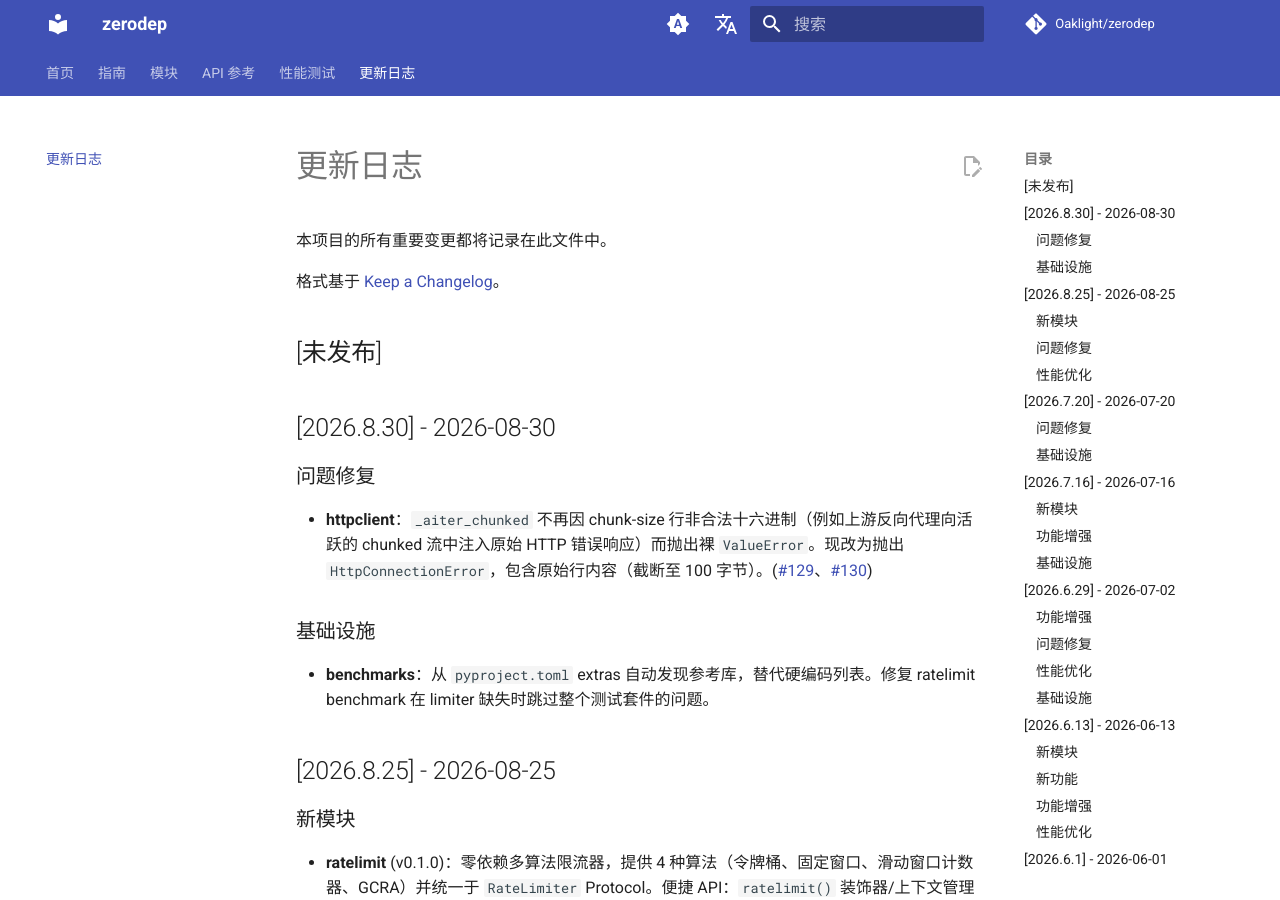
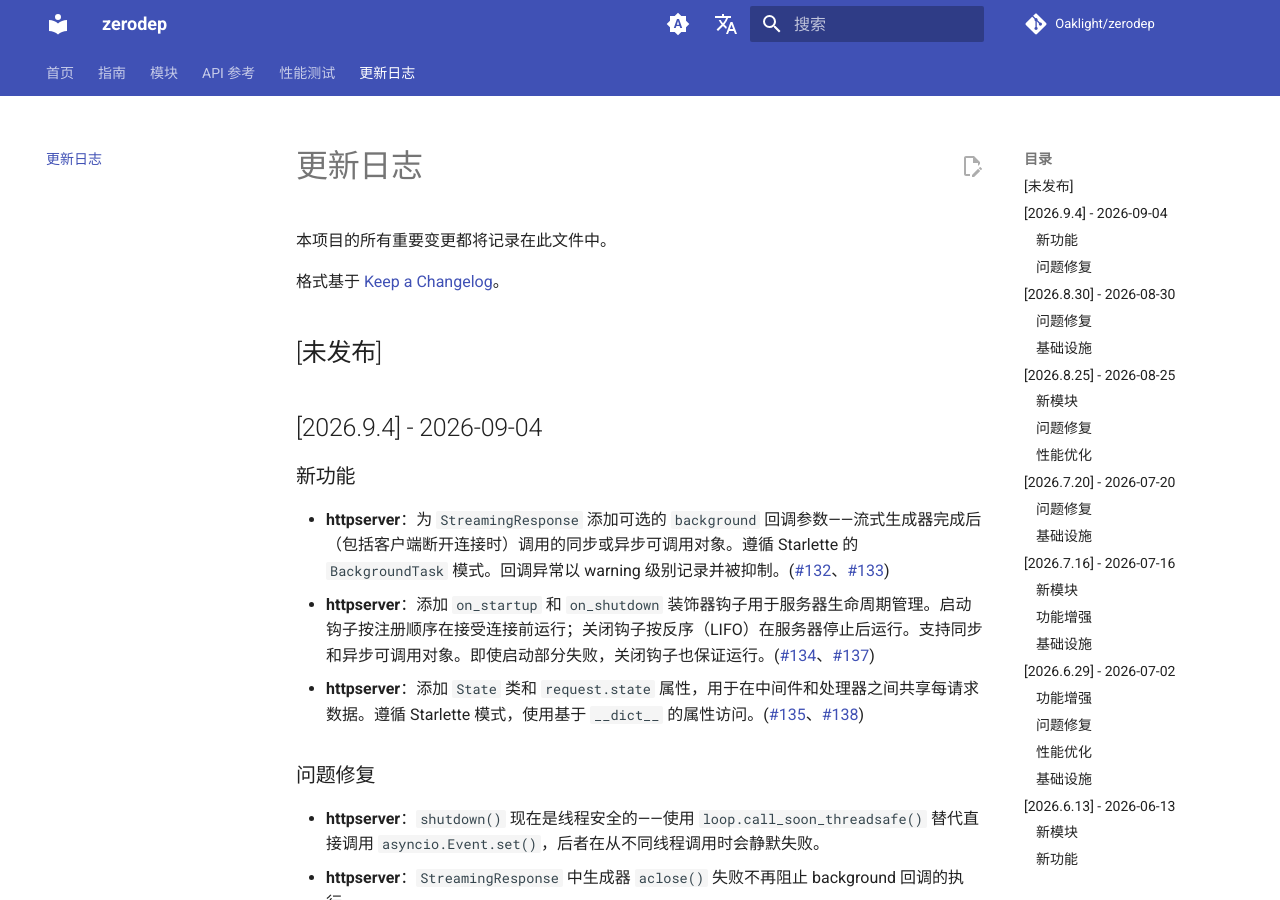
Before and after one commit to Oaklight/zerodep, an MkDocs documentation site: the page built from docs/changelog.md, in a window 1280 px wide and 900 px high. Built offline with MkDocs 1.6.1 and Material for MkDocs 9.7.7, drawn with Linux system fonts in a browser that asks for light colours; comment, search, counter and statistics services are not loaded.

Commit message:
docs: add 2026.9.4 changelog entries

```diff
--- a/docs/changelog.md
+++ b/docs/changelog.md
@@ -5,6 +5,19 @@
 格式基于 [Keep a Changelog](https://keepachangelog.com/zh-CN/1.1.0/)。
 
 ## [未发布]
+
+## [2026.9.4] - 2026-09-04
+
+### 新功能
+
+- **httpserver**：为 `StreamingResponse` 添加可选的 `background` 回调参数——流式生成器完成后（包括客户端断开连接时）调用的同步或异步可调用对象。遵循 Starlette 的 `BackgroundTask` 模式。回调异常以 warning 级别记录并被抑制。([#132](https://github.com/Oaklight/zerodep/issues/132)、[#133](https://github.com/Oaklight/zerodep/pull/133))
+- **httpserver**：添加 `on_startup` 和 `on_shutdown` 装饰器钩子用于服务器生命周期管理。启动钩子按注册顺序在接受连接前运行；关闭钩子按反序（LIFO）在服务器停止后运行。支持同步和异步可调用对象。即使启动部分失败，关闭钩子也保证运行。([#134](https://github.com/Oaklight/zerodep/issues/134)、[#137](https://github.com/Oaklight/zerodep/pull/137))
+- **httpserver**：添加 `State` 类和 `request.state` 属性，用于在中间件和处理器之间共享每请求数据。遵循 Starlette 模式，使用基于 `__dict__` 的属性访问。([#135](https://github.com/Oaklight/zerodep/issues/135)、[#138](https://github.com/Oaklight/zerodep/pull/138))
+
+### 问题修复
+
+- **httpserver**：`shutdown()` 现在是线程安全的——使用 `loop.call_soon_threadsafe()` 替代直接调用 `asyncio.Event.set()`，后者在从不同线程调用时会静默失败。
+- **httpserver**：`StreamingResponse` 中生成器 `aclose()` 失败不再阻止 background 回调的执行。
 
 ## [2026.8.30] - 2026-08-30
 
```
